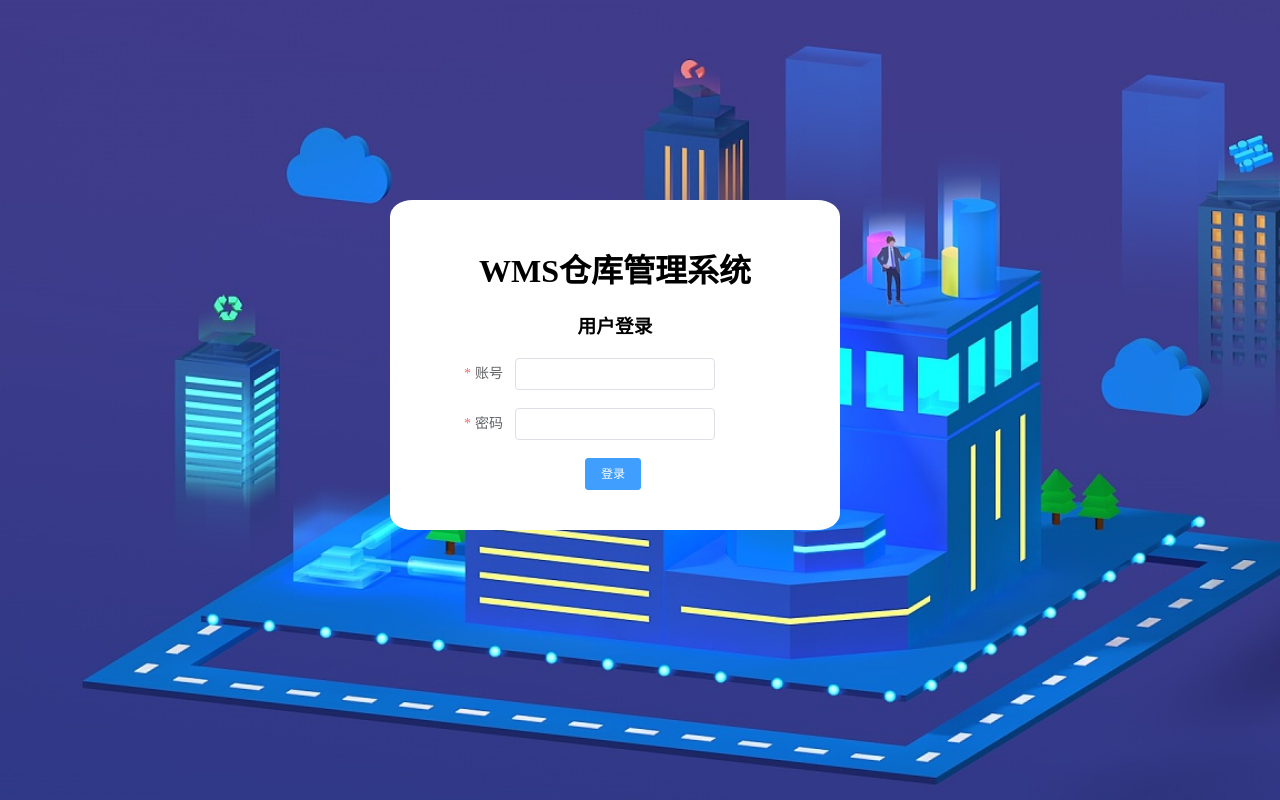
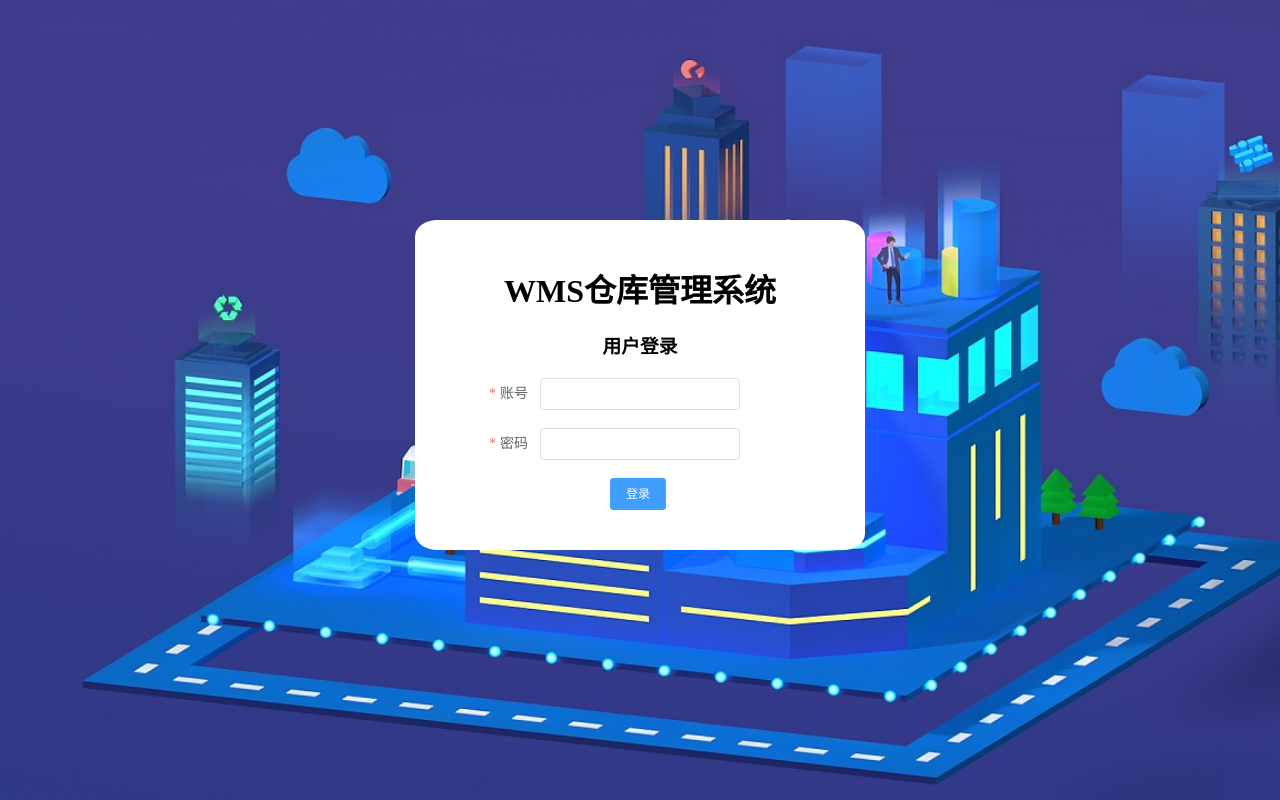
Before and after one commit to Wangchenfei7788/springboot-vue-wms, a Vue app in the folder wms-web/: page / in a window 1280 px wide. Built offline with nearby package versions, Linux system fonts and the light colour scheme.

Commit message:
wms second init

```diff
--- a/wms-web/src/components/HomeHome.vue
+++ b/wms-web/src/components/HomeHome.vue
@@ -25,8 +25,8 @@ export default {
 <template>
   <div style="text-align: center;background-color: #f1f1f3;height: 100%;padding: 0px;margin: 0px;">
     <h1 style="font-size: 50px;">{{ '欢迎你！' + user.name }}</h1>
-    <el-descriptions title="个人中心" :column="2" size="40" border>
-      <el-descriptions-item>
+    <el-descriptions title="个人中心" style="margin: 5px;" :column="2" size="40" border>
+      <el-descriptions-item >
         <template slot="label">
           <i class="el-icon-s-custom"></i>
           账号
@@ -35,14 +35,14 @@ export default {
       </el-descriptions-item>
       <el-descriptions-item>
         <template slot="label">
-          <i class="el-icon-mobile-phone"></i>
+          <i class="el-icon-s-promotion"></i>
           电话
         </template>
         {{ user.phone }}
       </el-descriptions-item>
       <el-descriptions-item>
         <template slot="label">
-          <i class="el-icon-location-outline"></i>
+          <i class="el-icon-location"></i>
           性别
         </template>
         <el-tag
@@ -53,7 +53,7 @@ export default {
       </el-descriptions-item>
       <el-descriptions-item>
         <template slot="label">
-          <i class="el-icon-tickets"></i>
+          <i class="el-icon-s-order"></i>
           角色
         </template>
         <el-tag
--- a/wms-web/src/components/IndexHome.vue
+++ b/wms-web/src/components/IndexHome.vue
@@ -42,7 +42,7 @@ export default {
         <HeaderHome @doCollapse="doCollapse" :icon="icon"></HeaderHome>
       </el-header>
 
-      <el-main style="height: 100%">
+      <el-main style="height: 100%;padding: 0">
         <!-- <MainHome></MainHome> -->
         <router-view/>
       </el-main>
--- a/wms-web/src/components/LoginHome.vue
+++ b/wms-web/src/components/LoginHome.vue
@@ -92,8 +92,8 @@ export default {
     position: absolute;
     top: 50%;
     left: 50%;
-    margin-top: -200px;
-    margin-left: -250px;
+    margin-top: -180px;
+    margin-left: -225px;
     width: 450px;
     height: 330px;
     background: #fff;
```
